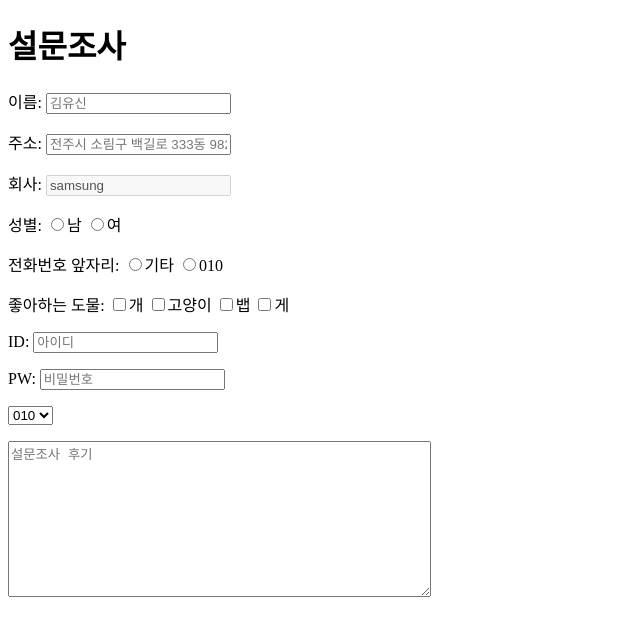
After one commit to FBIcome/wedstyu, a Django app: template edu/templates/subway.html in a window 1280 px wide. The commit adds this page. Shown: the top 636 px of the page, without its empty margins (0-640 px from the left). Run offline with Django 4.2, Linux system fonts and the light colour scheme; the template is opened without the code that fills it, so the values that code supplies are empty.

Commit message:
2023/10/28
company(samsung)
select radio

```diff
--- /dev/null
+++ b/edu/templates/subway.html
@@ -0,0 +1,60 @@
+{% extends 'base.html' %}
+{% block content %}
+<h1>
+    설문조사
+</h1>
+    <p>
+        <ladel for = "name_input">이름:</ladel>
+        <input type ="text" name = "sh2" id ="name_input" placeholder = "김유신" />
+    </p>
+    <p>
+        <ladel for = "hop_input">주소:</ladel>
+        <input type ="text" name = "sh1" id ="hop_input" placeholder = "전주시 소림구 백길로 333동 9821호" />
+    </p>
+    <p>
+        <ladel for = "company_input">회사:</ladel>
+        <input type ="text" name = "company" id ="company_input" value = "samsung" disabled />
+
+    </p>
+    <p>
+        <ladel for = "man_input">성별:</ladel>
+        <input type = "radio" name = "radioq">남</input>
+        <input type = "radio"name = "radioq" >여</input>
+    </p>
+    <p>
+        <ladel for = "phone_input">전화번호 앞자리:</ladel>
+        <input type = "radio" name = "radi2oq">기타</input>
+        <input type = "radio"name = "radi2oq" >010</input>
+    </p>
+    <p>
+        <ladel for = "animal_input">좋아하는 도물:</ladel>
+        <input type = "checkbox">개</input>
+        <input type = "checkbox">고양이</input>
+        <input type = "checkbox">뱁</input>
+        <input type = "checkbox">게</input>
+    </p>
+    <p>
+        <ladel for = "id_input">ID:</ladel>
+        <input type ="text" name = "sch3" id ="search_input" placeholder = "아이디" />
+    </p>
+    <p>
+            <ladel for = "pwd_input">PW:</ladel>
+            <input type = "password" name="pwd"id="pwd_input"placeholder = "비밀번호"/>
+    </p>
+    <p>
+            <select>
+                <option value = "1">010</option>
+                <option value = "4">011</option>
+                <option value = "3">063</option>
+                <option value = "2">02</option>
+            </select>
+    </p>
+
+
+
+    <p>
+            <textarea cols = "50" rows = "10" placeholder = "설문조사 후기"></textarea>
+    </p>
+
+
+{% endblock content %}
--- a/edu/urls.py
+++ b/edu/urls.py
@@ -8,4 +8,5 @@ urlpatterns = [
 
     path('tag', views.TagStudy.as_view(), name='tag_study'),
     path('new', views.NewContent.as_view(), name='new_content'),
+    path('subway', views.Subway.as_view(), name='subway'),
 ]
--- a/edu/views.py
+++ b/edu/views.py
@@ -48,3 +48,8 @@ class NewContent(View):
         feed = Feed(content = param , photo = param2)
         feed.save()
         return redirect('edu:tag_study')
+class Subway(View):
+    template_name= 'subway.html'
+
+    def get(self, request):
+        return render(request, self.template_name)
```
Also changed, not shown: edu/templates/upload_form.html (+29 -2 lines).
